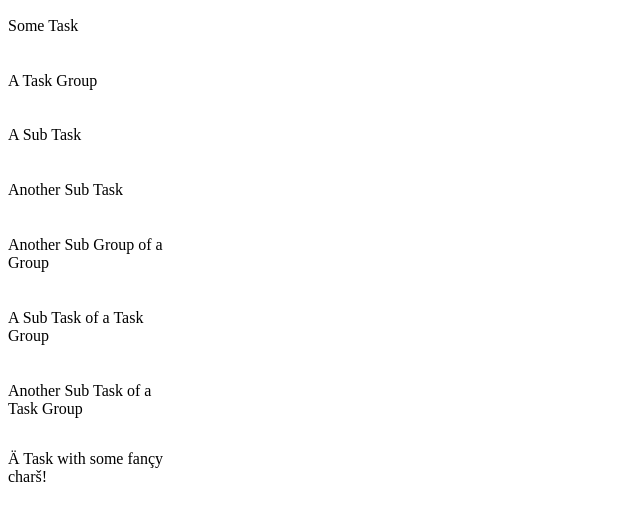
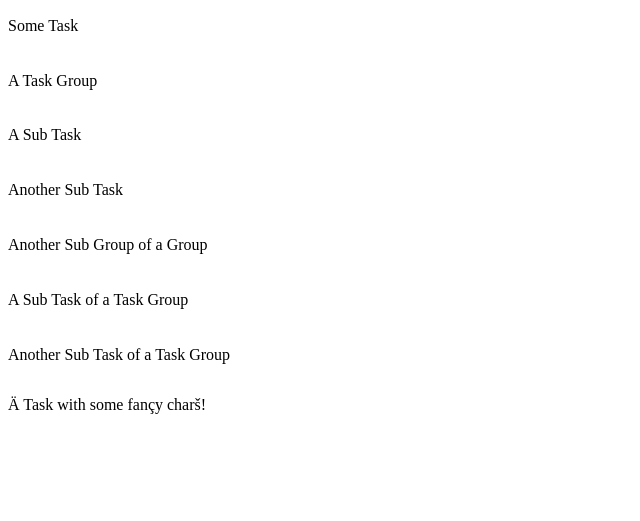
Before and after one commit to mechanoid/garganttua, a website with bundled scripts: page demo/dynamic.html in a window 1280 px wide. Shown: the part 79-600 px from the top of the page, without its empty margins (0-640 px from the left). Built offline with nearby package versions, Linux system fonts and the light colour scheme.

Commit message:
fix item looks for breaking lines

```diff
--- a/garganttua.css
+++ b/garganttua.css
@@ -1,7 +1,7 @@
 /* base setup and resetting */
 :root {
   /* task description */
-  --task-description-min-width: 10em;
+  --task-description-min-width: 15em;
 
   /* task schedule */
   --task-schedule-bg-col: rgb(102, 125, 140);
@@ -25,14 +25,14 @@ garganttua-gantt-chart ul, garganttua-gantt-chart li {
   grid setup for tasks and schedules
 
   Required Properties:
-    --day-count: defines the available grid columns a task can be assigned to
+    --grid-columns: defines the available grid columns a task can be assigned to
     --schedule-start: defines the column for the schedule to start
     --schedule-end: defines the column for the schedule to end
 */
 garganttua-task {
   display: grid;
   justify-items: stretch;
-  grid-template-columns: minmax(var(--task-description-min-width),1fr) repeat(var(--day-count), 3em);
+  grid-template-columns: minmax(var(--task-description-min-width),30rem) repeat(var(--grid-columns), 3em);
 }
 
 garganttua-task-schedule {
@@ -41,6 +41,9 @@ garganttua-task-schedule {
 
   grid-column-start: var(--schedule-start);
   grid-column-end: var(--schedule-end);
+
+  height: 2rem;
+  align-self: center;
 }
 
 [is=garganttua-task-list-item] {
```
